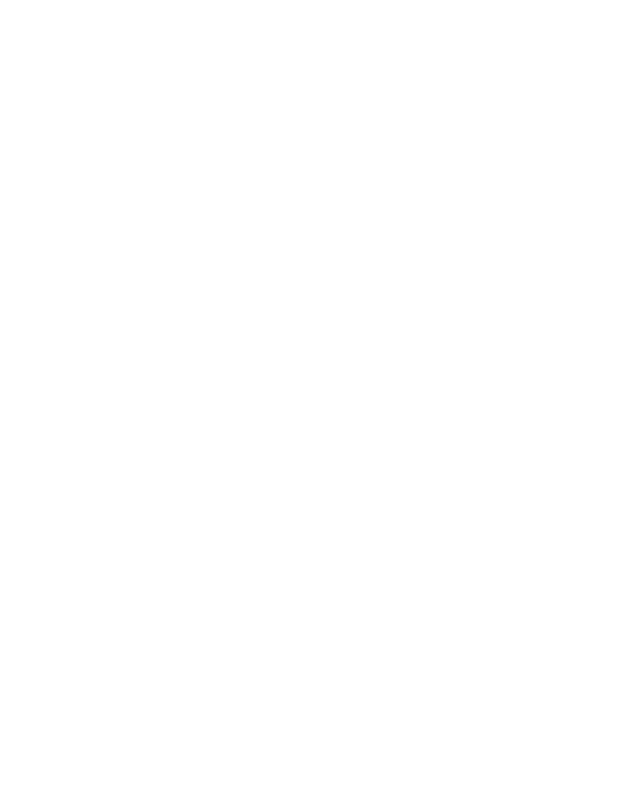
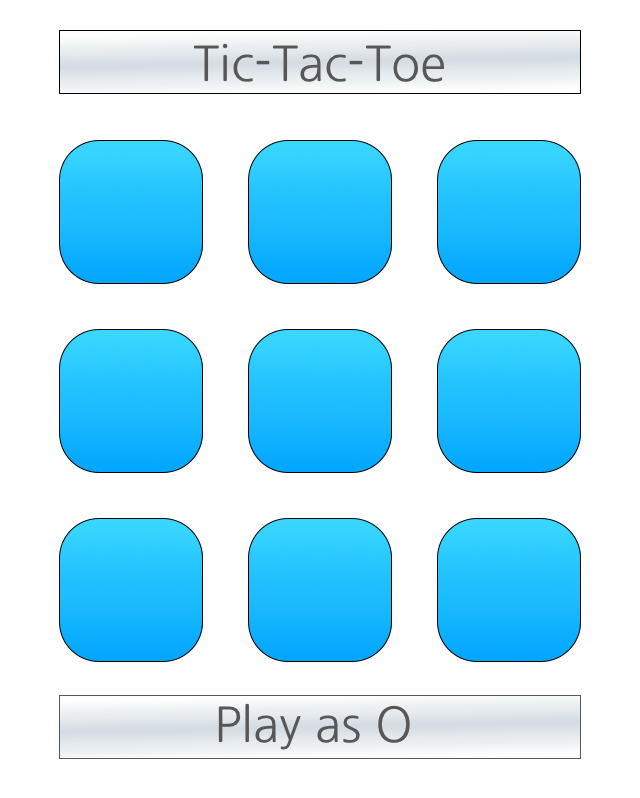
Before and after one commit to kofno/pixi-dust, a plain HTML site: page tic-tac-toe/index.html in a window 1280 px wide. Shown: the whole page, without its empty margins (0-640 px from the left). Drawn offline with Linux system fonts and the light colour scheme.

Commit message:
You can play against X now. He's pretty good.

```diff
--- a/tic-tac-toe/index.html
+++ b/tic-tac-toe/index.html
@@ -1,8 +1,10 @@
 <html>
   <head>
+    <meta name="viewport" content="initial-scale=1, maximum-scale=1">
     <link rel="stylesheet" type="text/css" href="index.css"></link>
     <script type="text/javascript" src="pixi.dev.js"></script>
     <script type="text/javascript" src="ramda.js"></script>
+    <script type="text/javascript" src="logic.js"></script>
   </head>
   <body>
     <script type="text/javascript" src="index.js"></script>
--- a/tic-tac-toe/index.js
+++ b/tic-tac-toe/index.js
@@ -1,127 +1,167 @@
 var Game = (function(PIXI, R) {
 
-  var children = R.memoize(function(turn, move) {
-    return R.foldlIndexed(generateChild(turn), [], move);
-  });
-
-  function nextMove(turn, move) {
-    var index = bestMove(turn, move);
-    return children(turn, move)[index];
+  function Game() {
+    this.loader = new PIXI.AssetLoader(['sprites.json']);
+    this.stage  = new PIXI.Stage(0xffffff);
+    this.renderer = PIXI.autoDetectRenderer(640, 960);
+    this.container = new PIXI.DisplayObjectContainer();
   }
 
-  function bestMove(turn, move) {
-    var ss = scores(turn, move);
-    return eqX(turn) ? R.indexOf(R.max(ss), ss) : R.indexOf(R.min(ss), ss);
+  Game.prototype.run = function() {
+    this.stage.addChild(this.container);
+    document.body.appendChild(this.renderer.view);
+
+    this.loader.on('onComplete', this.onAssetsLoaded.bind(this));
+    this.loader.load();
   }
 
-  var generateChild = R.curry(function generateChild(turn, accum, val, index, move) {
-    if (!val) {
-      var child = move.slice(0);
-      child[index] = turn;
-      accum.push(child);
-    }
-    return accum;
-  });
+  Game.prototype.onAssetsLoaded = function() {
+    this.addTitleBar();
+    this.initializeButtonTextures();
+    this.addGameBoard();
+    this.addStartGameButtons();
 
-  var score = R.curry(function(turn, multiplier, move) {
-    // Make winning on the next move most valuable
-    if (xWins(move)) return [ 1 * multiplier];
-    if (oWins(move)) return [-1 * multiplier];
-    if (tie(move))   return [ 0 * multiplier];
-
-    // Dimish the value of future wins
-    return R.flatten(R.map(score(toggle(turn), 1), children(toggle(turn), move)));
-  });
-
-  function scores(turn, move) {
-    return R.map(sum5, R.map(score(turn, 10), Game.children(turn, move)));
+    requestAnimFrame(this.animate.bind(this));
   }
 
-  function xWins(move) {
+  Game.prototype.animate = function() {
+    this.renderer.render(this.stage);
+
+    requestAnimFrame(this.animate.bind(this));
+  }
+
+  Game.prototype.addTitleBar = function() {
+    var titleBar = PIXI.Sprite.fromImage('TitleBar.png');
+    titleBar.position.x = 59;
+    titleBar.position.y = 30;
+
+    this.container.addChild(titleBar);
+  }
+
+  Game.prototype.initializeButtonTextures = function() {
+    this.buttonTextures = {
+      blank : new PIXI.Texture.fromImage('BlankPiece.png'),
+      X     : new PIXI.Texture.fromImage('XPiece.png'),
+      O     : new PIXI.Texture.fromImage('OPiece.png')
+    }
+  }
+
+  Game.prototype.addStartGameButtons = function() {
+    var playAsO = PIXI.Sprite.fromImage('PlayAsO.png');
+    playAsO.interactive = true;
+    playAsO.buttonMode  = true;
+    playAsO.position.x  = 59;
+    playAsO.position.y  = 695;
+
+    playAsO.mousedown = playAsO.touchstart = function() {
+      this.aiX = true;
+      this.turn = "X";
+      this.container.removeChild(playAsO);
+
+      setTimeout(function() {
+        var moveIdx = Logic.nextMoveIndex(this.turn, this.gameState());
+        this.clickMove(this.buttons[moveIdx]);
+      }.bind(this), 1000);
+    }.bind(this)
+
+    this.container.addChild(playAsO);
+  }
+
+  Game.prototype.addGameBoard = function() {
+    this.buttons = R.map(function(i) {
+      var button = this.addGridButton(i);
+      this.container.addChild(button);
+      return button;
+    }.bind(this), R.range(0, 9));
+  }
+
+  Game.prototype.addGridButton = function(i) {
+    var hIndex = i % 3;
+    var vIndex = Math.floor(i/3);
+    var button = new PIXI.Sprite(this.buttonTextures.blank);
+
+    button.interactive = true;
+    button.buttonMode  = true;
+    button.position.x  = (hIndex * (144 + 45)) + 59;
+    button.position.y  = (vIndex * (144 + 45)) + 140;
+    button.theValue    = null;
+
+    button.mousedown = button.touchstart = this.onMoveClicked.bind(this)
+
+    return button;
+  }
+
+  Game.prototype.onMoveClicked = function(event) {
+    if (this.canMove(event.target)) {
+      this.clickMove(event.target);
+    }
+  }
+
+  Game.prototype.clickMove = function(button) {
+    button.setTexture(this.buttonTextures[this.turn]);
+    button.theValue    = this.turn;
+    button.interactive = false;
+    button.buttonMode  = false;
+
+    if (this.gameIsOver()) {
+      this.endGame()
+    } else {
+      this.turn = toggleTurn(this.turn);
+      if (this.aiTurn()) {
+        setTimeout(function() {
+          var moveIdx = Logic.nextMoveIndex(this.turn, this.gameState());
+          this.clickMove(this.buttons[moveIdx])
+        }.bind(this), 1000)
+      }
+    }
+  }
+
+  Game.prototype.gameIsOver = function() {
+    var state = this.gameState();
+
     return (
-      R.any(allX, rows(move)) ||
-        R.any(allX, columns(move)) ||
-        R.any(allX, diagnals(move))
+      Logic.xWins(state) ||
+        Logic.oWins(state) ||
+        Logic.tie(state)
     );
   }
 
-  function oWins(move) {
+  Game.prototype.endGame = function() {
+    this.turn = null;
+
+    // A winner you
+
+    // Play again?
+  }
+
+  Game.prototype.gameState = function() {
+    return R.pluck('theValue', this.buttons);
+  }
+
+  Game.prototype.canMove = function(button) {
     return (
-      R.any(allO, rows(move)) ||
-        R.any(allO, columns(move)) ||
-        R.any(allO, diagnals(move))
+      this.turn &&
+        !button.theValue &&
+        !this.aiTurn()
     );
   }
 
-  // Assumes 'win' checks have already failed so board must be full.
-  var tie = R.all(notNull);
-
-  var eqX  = R.eq("X");
-  var eqO  = R.eq("O");
-  var allX = R.all(eqX);
-  var allO = R.all(eqO);
-
-  function notNull(value) {
-    return value != null;
+  Game.prototype.aiTurn = function() {
+    return this.turn == "X" && this.aiX;
   }
 
-  function rows(move) {
-    return R.foldlIndexed(function(memo, val, i) {
-      if (i % 3 == 0) {
-        memo.push([val]);
-      } else {
-        memo[memo.length - 1].push(val);
-      }
-      return memo;
-    }, [], move);
+  Game.prototype.aiMove = function() {
+    var moveIdx = Logic.nextMoveIndex(this.turn, this.gameState());
+    this.clickMove(this.buttons[moveIdx]);
   }
 
-  function columns(move) {
-    return R.foldlIndexed(function(memo, val, i) {
-      if (i < 3) {
-        memo.push([val]);
-      } else {
-        memo[i % 3].push(val);
-      }
-      return memo;
-    }, [], move);
+  function toggleTurn(turn) {
+    return turn == "X" ? "O" : "X";
   }
 
-  function diagnals(move) {
-    return [
-      [move[0], move[4], move[8]],
-      [move[2], move[4], move[6]]
-    ];
-  }
-
-  var toggle = R.memoize(function(turn) {
-    return (turn == "X" ? "O" : "X");
-  });
-
-  var sum = R.foldl(R.add, 0);
-  var sum5 = R.compose(sum, R.take(5));
-
-  var initialMove = function() {
-    return [null, null, null,
-            null, null, null,
-            null, null, null];
-  }
-
-  return {
-    initialMove : initialMove,
-    children    : children,
-    score       : score,
-    xWins       : xWins,
-    oWins       : oWins,
-    tie         : tie,
-    rows        : rows,
-    columns     : columns,
-    diagnals    : diagnals,
-    sum         : sum,
-    nextMove    : nextMove,
-    scores      : scores
-  };
+  return Game;
 
 })(PIXI, R);
 
-console.log(Game.scores("X", []))
+var game = new Game();
+game.run();
--- /dev/null
+++ b/tic-tac-toe/logic.js
@@ -0,0 +1,125 @@
+var Logic = (function(R) {
+
+  var children = R.memoize(function(turn, move) {
+    return R.foldlIndexed(generateChild(turn), [], move);
+  });
+
+  function nextMove(turn, move) {
+    var index = bestMove(turn, move);
+    return children(turn, move)[index];
+  }
+
+  function nextMoveIndex(turn, move) {
+    var next = nextMove(turn, move);
+    return R.indexOf(false, R.zipWith(R.eq, move, next));
+  }
+
+  function bestMove(turn, move) {
+    var ss = scores(turn, move);
+    return eqX(turn) ? R.indexOf(R.max(ss), ss) : R.indexOf(R.min(ss), ss);
+  }
+
+  var generateChild = R.curry(function generateChild(turn, accum, val, index, move) {
+    if (!val) {
+      var child = move.slice(0);
+      child[index] = turn;
+      accum.push(child);
+    }
+    return accum;
+  });
+
+  var score = R.curry(function(turn, multiplier, move) {
+    if (xWins(move)) return [ 1 * multiplier];
+    if (oWins(move)) return [-1 * multiplier];
+    if (tie(move))   return [ 0 * multiplier];
+
+    return R.flatten(R.map(score(toggle(turn), 1), children(toggle(turn), move)));
+  });
+
+  function scores(turn, move) {
+    return R.map(scoreReduce, R.map(score(turn, 20), children(turn, move)));
+  }
+
+  function xWins(move) {
+    return (
+      R.any(allX, rows(move)) ||
+        R.any(allX, columns(move)) ||
+        R.any(allX, diagnals(move))
+    );
+  }
+
+  function oWins(move) {
+    return (
+      R.any(allO, rows(move)) ||
+        R.any(allO, columns(move)) ||
+        R.any(allO, diagnals(move))
+    );
+  }
+
+  // Assumes 'win' checks have already failed so board must be full.
+  var tie = R.all(notNull);
+
+  var eqX  = R.eq("X");
+  var eqO  = R.eq("O");
+  var allX = R.all(eqX);
+  var allO = R.all(eqO);
+
+  function notNull(value) {
+    return value != null;
+  }
+
+  function rows(move) {
+    return R.foldlIndexed(function(memo, val, i) {
+      if (i % 3 == 0) {
+        memo.push([val]);
+      } else {
+        memo[memo.length - 1].push(val);
+      }
+      return memo;
+    }, [], move);
+  }
+
+  function columns(move) {
+    return R.foldlIndexed(function(memo, val, i) {
+      if (i < 3) {
+        memo.push([val]);
+      } else {
+        memo[i % 3].push(val);
+      }
+      return memo;
+    }, [], move);
+  }
+
+  function diagnals(move) {
+    return [
+      [move[0], move[4], move[8]],
+      [move[2], move[4], move[6]]
+    ];
+  }
+
+  var toggle = R.memoize(function(turn) {
+    return (turn == "X" ? "O" : "X");
+  });
+
+  var sum = R.foldl(R.add, 0);
+
+  // reduces branching scores to a single value
+  var scoreReduce = R.compose(sum, R.take(20));
+
+  var initialMove = function() {
+    return [null, null, null,
+            null, null, null,
+            null, null, null];
+  }
+
+  return {
+    initialMove   : initialMove,
+    xWins         : xWins,
+    oWins         : oWins,
+    tie           : tie,
+    nextMove      : nextMove,
+    nextMoveIndex : nextMoveIndex,
+    scores        : scores
+  };
+
+})(R);
--- /dev/null
+++ b/tic-tac-toe/sprites.json
@@ -0,0 +1,65 @@
+{
+"frames": {
+	"BlankPiece.png": {
+		"frame": {"x":0, "y":520, "w":144, "h":144},
+		"spriteSourceSize": {"x":0,"y":0,"w":144,"h":144},
+		"sourceSize": {"w":144,"h":144}
+	},
+	"InfoButton.png": {
+		"frame": {"x":0, "y":455, "w":522, "h":64},
+		"spriteSourceSize": {"x":0,"y":0,"w":522,"h":64},
+		"sourceSize": {"w":522,"h":64}
+	},
+	"OPiece.png": {
+		"frame": {"x":290, "y":520, "w":144, "h":144},
+		"spriteSourceSize": {"x":0,"y":0,"w":144,"h":144},
+		"sourceSize": {"w":144,"h":144}
+	},
+	"OWins.png": {
+		"frame": {"x":0, "y":325, "w":522, "h":64},
+		"spriteSourceSize": {"x":0,"y":0,"w":522,"h":64},
+		"sourceSize": {"w":522,"h":64}
+	},
+	"OsTurn.png": {
+		"frame": {"x":0, "y":390, "w":522, "h":64},
+		"spriteSourceSize": {"x":0,"y":0,"w":522,"h":64},
+		"sourceSize": {"w":522,"h":64}
+	},
+	"PlayAsO.png": {
+		"frame": {"x":0, "y":130, "w":522, "h":64},
+		"spriteSourceSize": {"x":0,"y":0,"w":522,"h":64},
+		"sourceSize": {"w":522,"h":64}
+	},
+	"PlayAsX.png": {
+		"frame": {"x":0, "y":260, "w":522, "h":64},
+		"spriteSourceSize": {"x":0,"y":0,"w":522,"h":64},
+		"sourceSize": {"w":522,"h":64}
+	},
+	"TitleBar.png": {
+		"frame": {"x":0, "y":195, "w":522, "h":64},
+		"spriteSourceSize": {"x":0,"y":0,"w":522,"h":64},
+		"sourceSize": {"w":522,"h":64}
+	},
+	"XPiece.png": {
+		"frame": {"x":145, "y":520, "w":144, "h":144},
+		"spriteSourceSize": {"x":0,"y":0,"w":144,"h":144},
+		"sourceSize": {"w":144,"h":144}
+	},
+	"XWins.png": {
+		"frame": {"x":0, "y":0, "w":522, "h":64},
+		"spriteSourceSize": {"x":0,"y":0,"w":522,"h":64},
+		"sourceSize": {"w":522,"h":64}
+	},
+	"XsTurn.png": {
+		"frame": {"x":0, "y":65, "w":522, "h":64},
+		"spriteSourceSize": {"x":0,"y":0,"w":522,"h":64},
+		"sourceSize": {"w":522,"h":64}
+	}
+
+},
+"meta": {
+	"image": "sprites.png",
+	"size": {"w": 523, "h": 665},
+	"scale": "1"
+}
+}
```
Also changed, not shown: tic-tac-toe/sprites.png (added).
